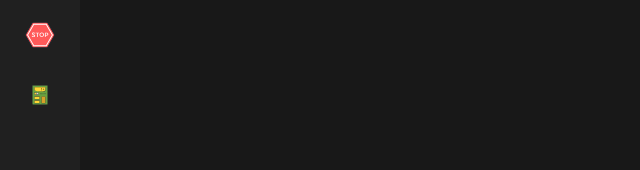
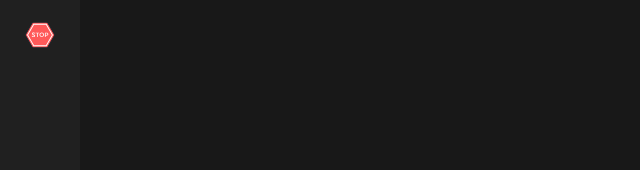
Before and after one commit to Lugzan151892/hunt-showdown, a Nuxt app: page /registration in a window 1280 px wide. Shown: the part 180-350 px from the top of the page, without its empty margins (0-640 px from the left). Built offline with nearby package versions, Linux system fonts and the light colour scheme.

Commit message:
calculator: hide clculator route

```diff
--- a/components/HeaderComponent.vue
+++ b/components/HeaderComponent.vue
@@ -60,7 +60,7 @@
 	import menuIcon from '@/assets/images/menu.svg';
 	import home from '@/assets/images/home.svg';
 	import ban from '@/assets/images/ban.svg';
-	import calculator from '@/assets/images/calculator.svg';
+	// import calculator from '@/assets/images/calculator.svg';
 
 	const mainStore = useMainStore();
 
@@ -74,8 +74,8 @@
 	const items = [
 		{ name: 'Main Page', img: home, route: 'home', text: 'main.mainPage' },
 		{ name: 'Hunt Showdown', img: huntIcon, route: 'hunt-showdown', text: 'main.huntSettingsPage' },
-		{ name: 'Banned list', img: ban, route: 'suspicious-players', text: 'main.bannedListPage' },
-		{ name: 'Calculator', img: calculator, route: 'hunt-calculator', text: 'main.huntCalculator' }
+		{ name: 'Banned list', img: ban, route: 'suspicious-players', text: 'main.bannedListPage' }
+		// { name: 'Calculator', img: calculator, route: 'hunt-calculator', text: 'main.huntCalculator' }
 	];
 	const handleLogin = () => {
 		router.push({ name: 'login' });
```
